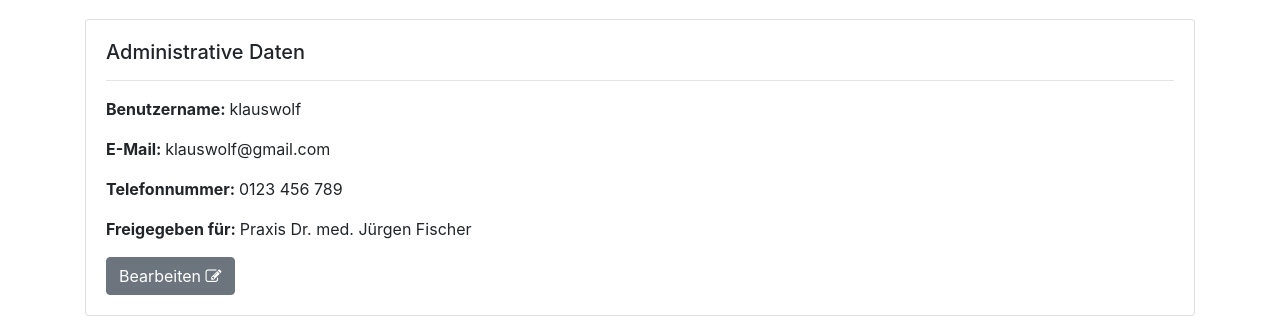
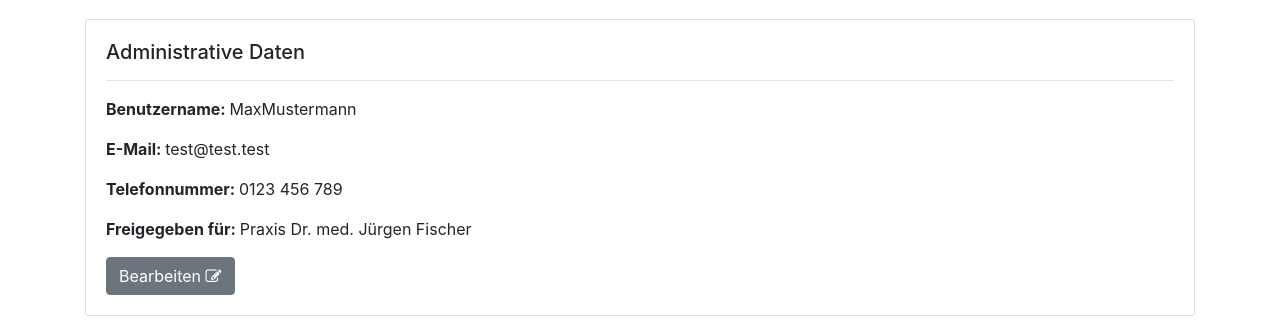
Before and after one commit to JannisGz/mi2, a Flask app: template Anwendung/templates/patient.html in a window 1280 px wide. Shown: the part 241-561 px from the top of the page. Run offline with Flask 2, Linux system fonts and the light colour scheme; data comes from the database, SQL or seed files in the repository; the template is opened without the code that fills it: values that come from a table or form of the project are taken from there, most other values are stand-ins (such as "Sample title", 1, 10 or a date in 2020); some libraries are stand-ins or nearby versions.

Commit message:
Add username and email in html

```diff
--- a/Anwendung/templates/patient.html
+++ b/Anwendung/templates/patient.html
@@ -26,9 +26,9 @@
                 <h5 class="card-title">Administrative Daten</h5>
                 <hr>
                 {% if user.practise == 0 %}
-                <p class="card-text"><b>Benutzername: </b>klauswolf</p>
+                <p class="card-text"><b>Benutzername: </b>{{user.username}}</p>
                 {% endif %}
-                <p class="card-text"><b>E-Mail: </b>klauswolf@gmail.com</p>
+                <p class="card-text"><b>E-Mail: </b> {{user.email}} </p>
                 <p class="card-text"><b>Telefonnummer: </b>0123 456 789</p>
                 {% if user.practise == 0 %}
                 <p class="card-text"><b>Freigegeben für: </b>Praxis Dr. med. Jürgen Fischer</p>
```
